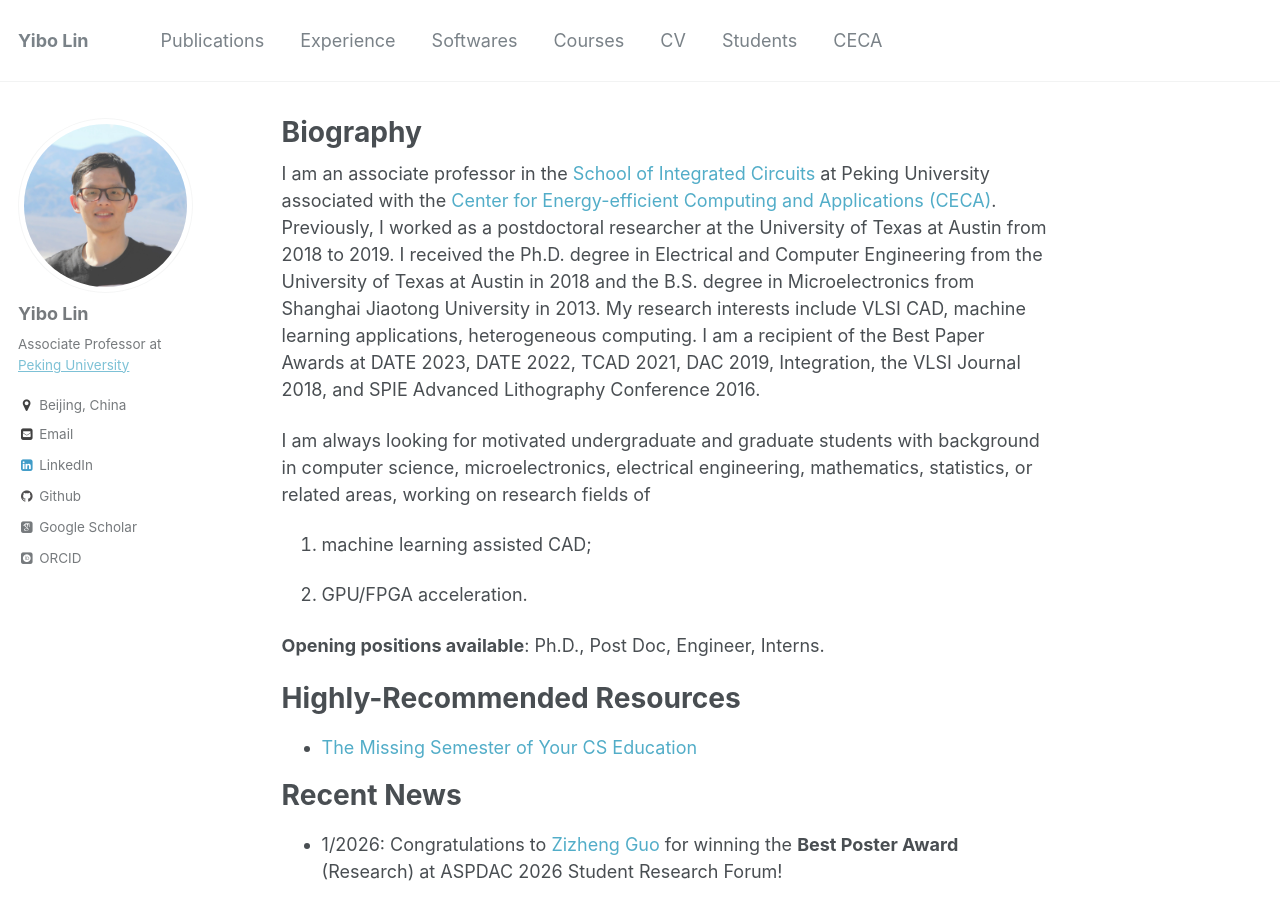
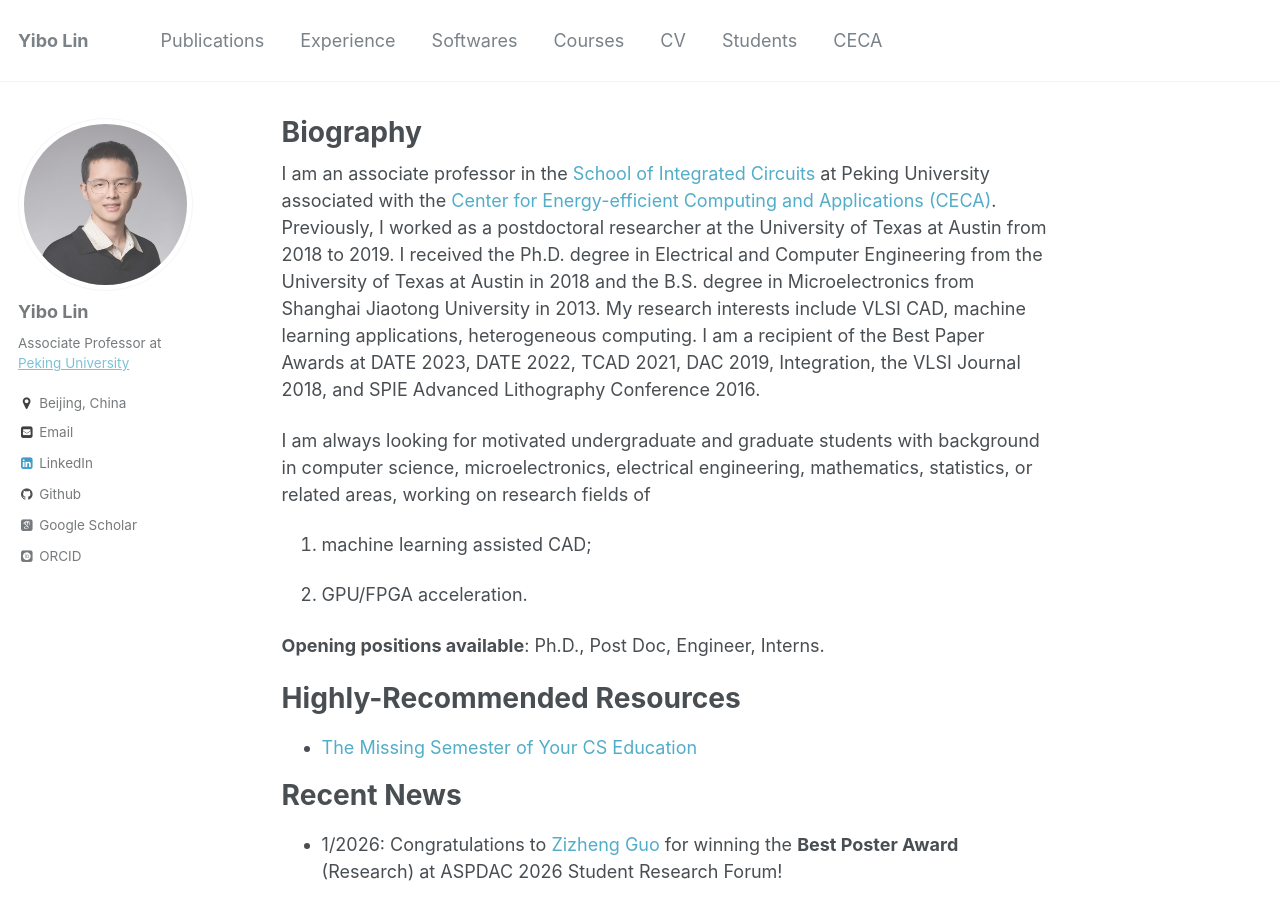
Before and after one commit to limbo018/limbo018.github.io, a Jekyll site: the page built from _pages/about.md, in a window 1280 px wide and 900 px high. Built offline with Jekyll 4.4.1, drawn with Linux system fonts in a browser that asks for light colours; some web fonts are replaced.

Commit message:
change avatar

```diff
--- a/_config.yml
+++ b/_config.yml
@@ -79,7 +79,7 @@ analytics:
 # Site Author
 author:
   name             : "Yibo Lin"
-  avatar           : "YiboLinAtDeathValley.jpg"
+  avatar           : "YiboLin_himo.jpg"
   bio              : "Associate Professor at <a href='https://www.pku.edu.cn/'>Peking University</a>"
   location         : "Beijing, China"
   employer         :
```
Also changed, not shown: images/YiboLinAtDeathValley.jpg (deleted), images/YiboLinAtFireValley.jpg (deleted), images/YiboLinAtFireValley_portrait.jpg (deleted), images/YiboLin_himo.jpg (added).
